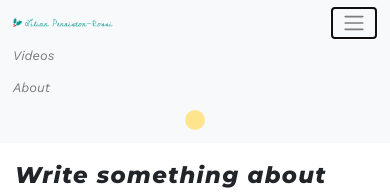
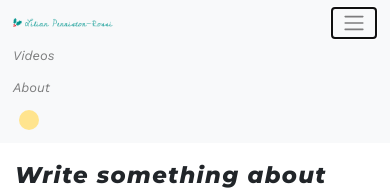
Before and after one commit to Coriou/lilianpennistonrossi, a Gatsby site: page / in a window 390 px wide. Both pictures are taken after a click on the button 354 px from the left and 22 px from the top of the page. Shown: the top 192 px of the page. Built offline with nearby package versions, Linux system fonts and the light colour scheme; Gatsby itself is replaced by a stand-in of ours; a web font is replaced by a local one.

Commit message:
Align theme toggler correctly on mobile

```diff
--- a/src/components/header.js
+++ b/src/components/header.js
@@ -58,7 +58,7 @@ const Header = ({ siteTitle }) => {
 												About
 											</NavLink>
 										</NavItem>
-										<NavItem className="d-flex align-self-center">
+										<NavItem className="d-flex align-self-md-center align-self-start">
 											<ThemeToggle toggleTheme={toggleTheme} theme={theme} />
 										</NavItem>
 									</Nav>
```
